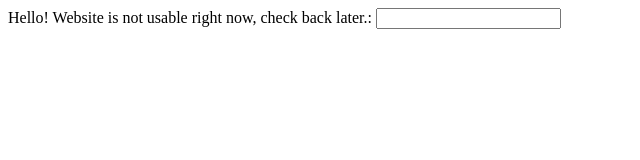
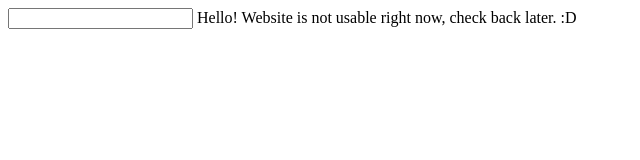
Before and after one commit to ThenameisC/TextBox, a plain HTML site: page index.html in a window 1280 px wide. Shown: the whole page, without its empty margins (0-640 px from the left). Drawn offline with Linux system fonts and the light colour scheme.

Commit message:
Update index.html

```diff
--- a/index.html
+++ b/index.html
@@ -1,2 +1,2 @@
-<label for="TextBox">Hello! Website is not usable right now, check back later.:</label>
 <input type="text" id="TextBox" name="TextBox">
+<label for="TextBox">Hello! Website is not usable right now, check back later. :D</label>
```
